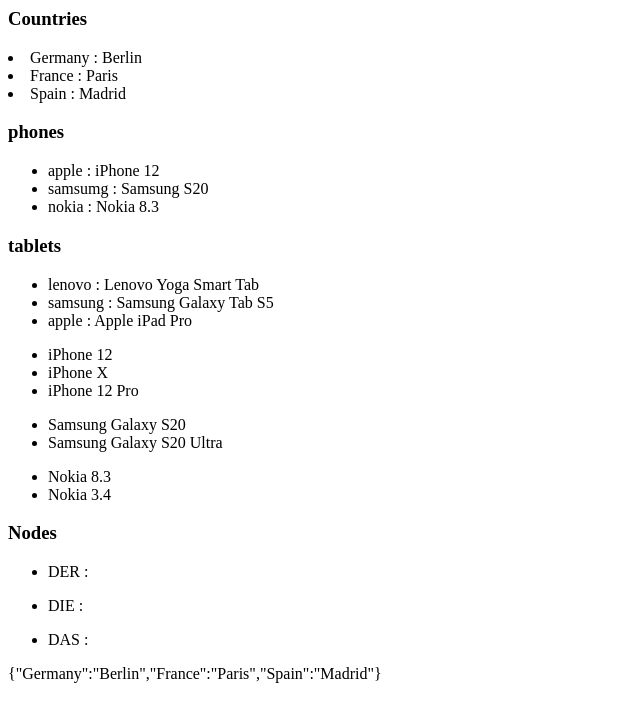
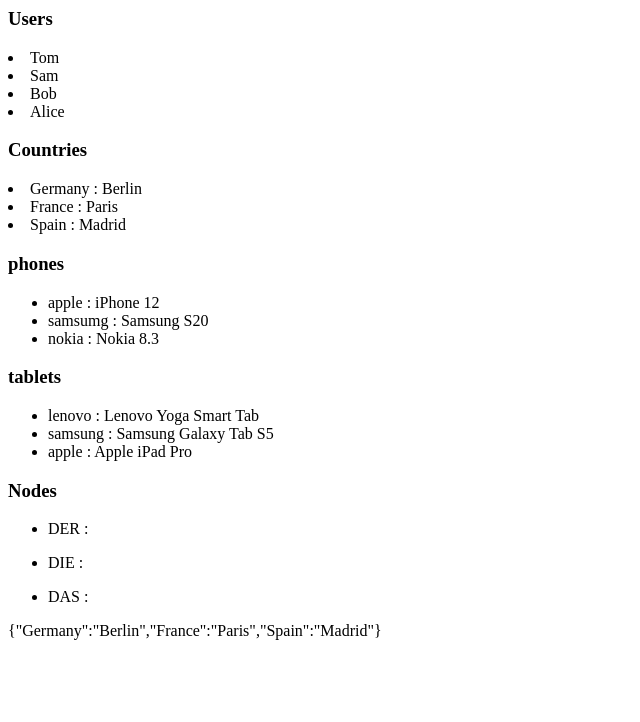
Before and after one commit to VladiNaumov/PHP, a PHP site: page / in a window 1280 px wide. Shown: the top 722 px of the page, without its empty margins (0-640 px from the left). Run offline with PHP 8.4, Linux system fonts and the light colour scheme.

Commit message:
corrected

```diff
--- a/ch02/src/index.php
+++ b/ch02/src/index.php
@@ -1,4 +1,13 @@
 <?php
+
+echo "<h3>Users</h3>";
+
+$users = ["Tom", "Sam", "Bob", "Alice"];
+
+foreach ($users as $n => $a) {
+    echo "<li>$a </li>";
+
+}
 
 echo "<h3>Countries</h3>";
 
@@ -24,21 +33,6 @@ foreach ($gadgets as $gadget => $items) {
     echo "</ul>";
 }
 
-$phones = [
-    array("iPhone 12", "iPhone X", "iPhone 12 Pro"),
-    array("Samsung Galaxy S20", "Samsung Galaxy S20 Ultra"),
-    array("Nokia 8.3", "Nokia 3.4")
-
-];
-
-foreach ($phones as $brand => $items) {
-    echo "<ul>";
-
-    foreach ($items as $key => $value) {
-        echo "<li>$value</li>";
-    }
-    echo "</ul>";
-}
 
 class Word
 {
```
